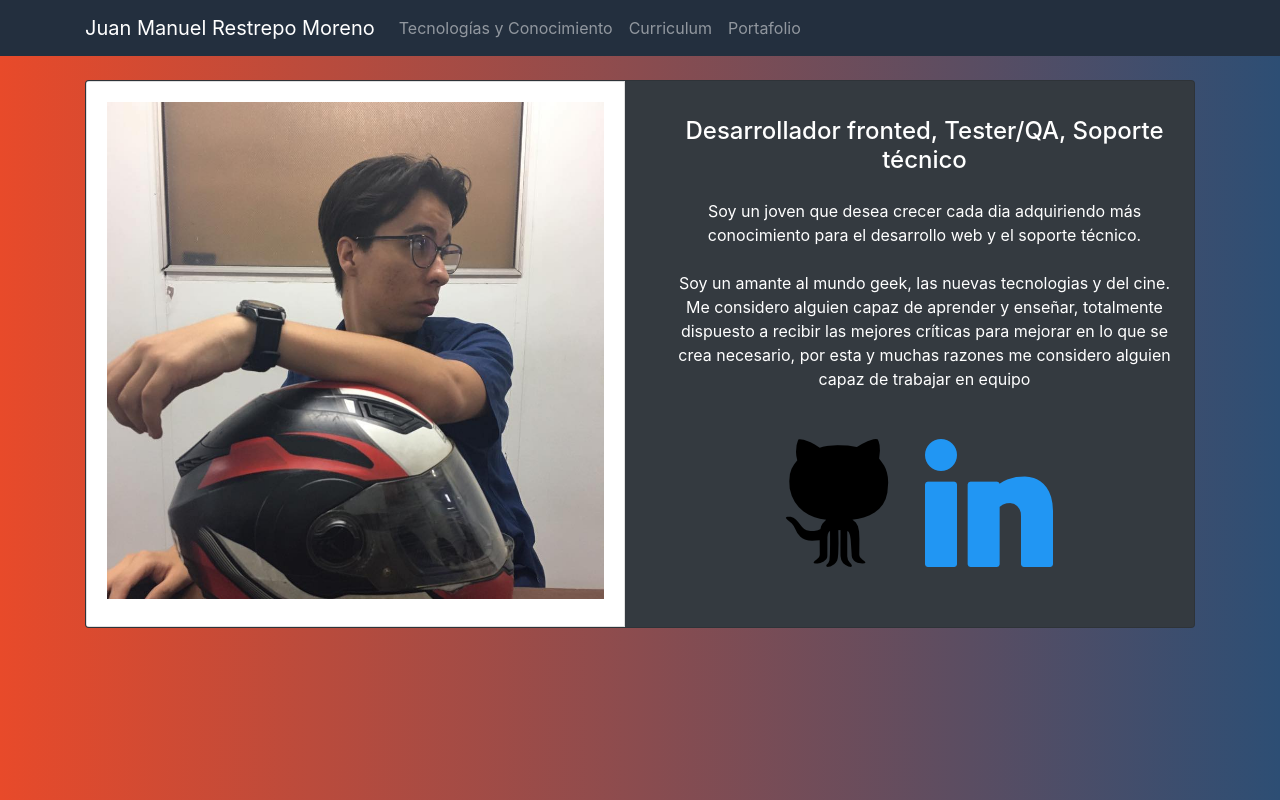
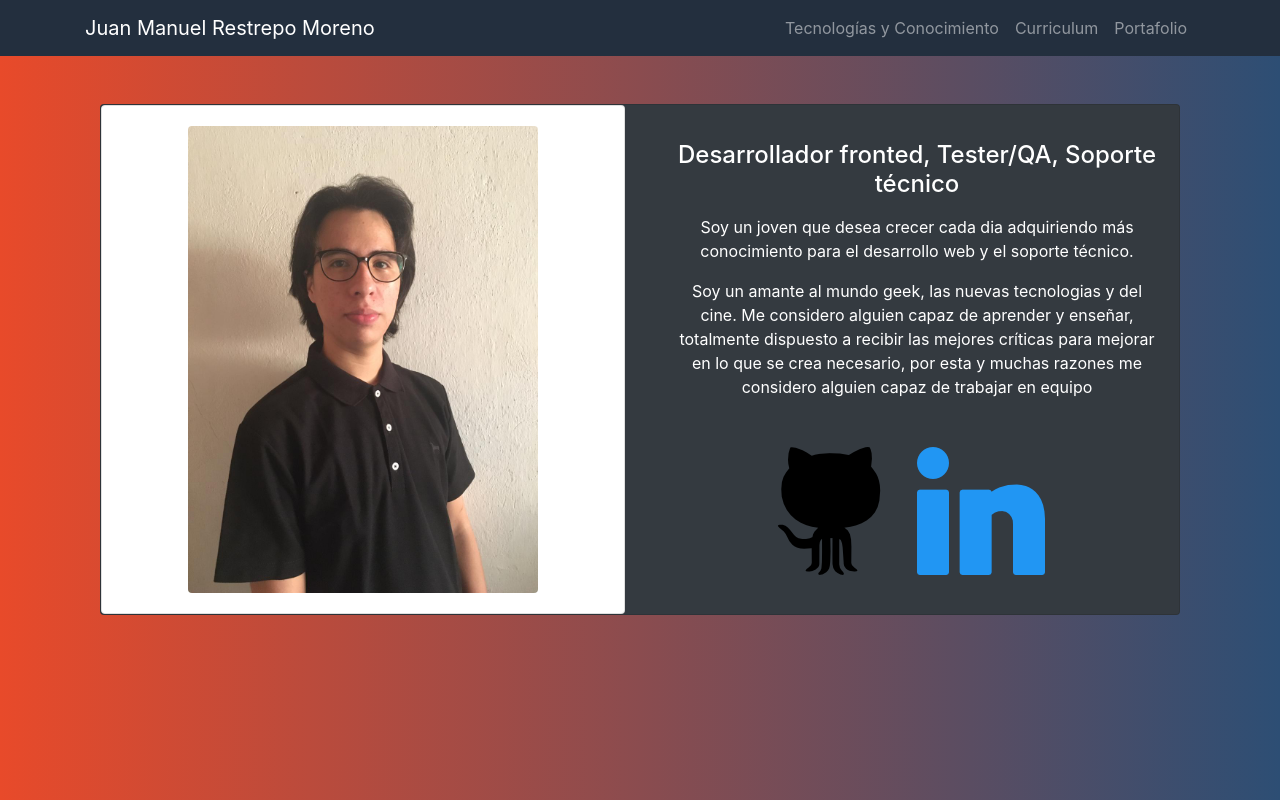
Before and after one commit to juanrex04/portfolio, a Vue app: page /portafolio in a window 1280 px wide. Built offline with nearby package versions, Linux system fonts and the light colour scheme.

Commit message:
Mejorar en la card de presentación y cambio de imgs

```diff
--- a/public/index.html
+++ b/public/index.html
@@ -8,9 +8,9 @@
   <meta name="description"
     content="Portafolio personal de Juan Manuel Restrepo, soy alguien que le gusta aprender de manera autodidacta, con algunos conocimientos en backed y fronted" />
   <meta name="keywords"
-    content="Desarrollo web, paginas web, backend, fronted, desarrollo de software, proyectos tecnologicos" />
+    content="Desarrollo web, paginas web, backend, frontend, desarrollo de software, proyectos tecnologicos" />
   <link rel="icon" href="./favicon.ico">
-  <title>Juan Restrepo - desarrollador fronted</title>
+  <title>Juan Restrepo - Desarrollador fronted</title>
 </head>
 
 <body>
--- a/src/App.vue
+++ b/src/App.vue
@@ -2,12 +2,12 @@
   <div id="app">
     <b-navbar id="navBar" toggleable="lg" type="dark">
       <b-container>
-        <b-navbar-toggle target="nav-collapse"></b-navbar-toggle>
+        <b-navbar-toggle target="nav-collapse" ></b-navbar-toggle>
         <b-navbar-brand :to="{ name: 'Me' }"
           >Juan Manuel Restrepo Moreno</b-navbar-brand
         >
         <b-collapse is-nav id="nav-collapse">
-          <b-navbar-nav>
+          <b-navbar-nav class="ml-auto">
             <b-nav-item :to="{ name: 'skill' }"
               >Tecnologías y Conocimiento</b-nav-item
             >
@@ -27,18 +27,21 @@
     </b-container>
   </div>
 </template>
+
 <style>
 body {
   -webkit-background-size: cover;
   -moz-background-size: cover;
   -o-background-size: cover;
   background-size: cover;
-  background: linear-gradient(to left, #2d4e74, rgba(232, 74, 42))
-    no-repeat center center fixed;
+  background: linear-gradient(to left, #2d4e74, rgba(232, 74, 42)) no-repeat
+    center center fixed;
+  font-size: 15px;
 }
-#app{
+#app {
   text-align: center;
 }
+
 #navBar {
   background-color: #232f3e;
   position: sticky;
--- a/src/views/Me.vue
+++ b/src/views/Me.vue
@@ -1,5 +1,5 @@
 <template>
-  <div id="master" class="container.fluid mt-4">
+  <div id="master" class="container mt-5">
     <b-card
       no-body
       class="overflow-hidden fluid"
@@ -7,33 +7,34 @@
       text-variant="white"
     >
       <b-row>
-        <b-col md="6">
-          <b-card id="photo" class="rounded-0">
+        <b-col md="12" lg="6">
+          <b-card id="photo">
             <b-img
-              :src="require(`../assets/img/photo.jpg`)"
+              rounded
+              id="img"
+              :src="require(`../assets/img/img.jpeg`)"
+              alt="Juan Manuel"
               fluid
-              alt="Juan Manuel"
           /></b-card>
         </b-col>
-        <b-col md="6">
-          <b-card-body
+        <b-col md="12" lg="6">
+          <b-card-body class="my-3"
             title="Desarrollador fronted, Tester/QA, Soporte técnico"
-            class="my-3"
           >
-            <b-card-text class="my-4">
-              Soy un joven que desea crecer cada dia adquiriendo más
-              conocimiento para el desarrollo web y el soporte técnico.
-              <br />
-              <br />
-              Soy un amante al mundo geek, las nuevas tecnologias y del cine.
-              <br />
-              Me considero alguien capaz de aprender y enseñar, totalmente
-              dispuesto a recibir las mejores críticas para mejorar en lo que se
-              crea necesario, por esta y muchas razones me considero alguien
-              capaz de trabajar en equipo
-              <br />
-              <br />
-              <div class="my-4">
+            <b-card-text class="mt-3">
+              <p>
+                Soy un joven que desea crecer cada dia adquiriendo más
+                conocimiento para el desarrollo web y el soporte técnico.
+              </p>
+              <p>
+                Soy un amante al mundo geek, las nuevas tecnologias y del cine.
+                Me considero alguien capaz de aprender y enseñar, totalmente
+                dispuesto a recibir las mejores críticas para mejorar en lo que
+                se crea necesario, por esta y muchas razones me considero
+                alguien capaz de trabajar en equipo
+              </p>
+
+              <div class="mt-5">
                 <a href="https://github.com/juanrex04" target="_BLANK">
                   <img
                     id="gitHub"
@@ -69,12 +70,11 @@
 export default {};
 </script>
 <style>
-
 #photo{
-height: 100%;
+  width: 100%;
 }
 #img {
-  max-width: 100%;
+  width: 350px;
   height: auto;
 }
 #github {
@@ -96,5 +96,4 @@ height: 100%;
 #body {
   font-family: "Segoe UI", Tahoma, Geneva, Verdana, sans-serif;
 }
-
 </style>
```
Also changed, not shown: src/assets/img/img.jpeg (added), 1 other file (tests, documents, lock files or other folders).
